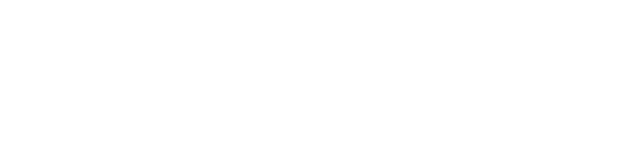
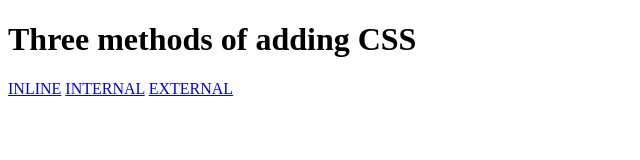
Before and after one commit to Laj01/P_0_to_100, a plain HTML site: page D_43/types/index.html in a window 1280 px wide. Shown: the whole page, without its empty margins (0-640 px from the left). Drawn offline with Linux system fonts and the light colour scheme.

Commit message:
Add links

```diff
--- a/D_43/types/index.html
+++ b/D_43/types/index.html
@@ -6,6 +6,9 @@
     <title>Document</title>
 </head>
 <body>
-
+    <h1>Three methods of adding CSS</h1>
+    <a href="./inline.html">INLINE</a>
+    <a href="./internal.html">INTERNAL</a>
+    <a href="./external.html">EXTERNAL</a>
 </body>
 </html>
```
